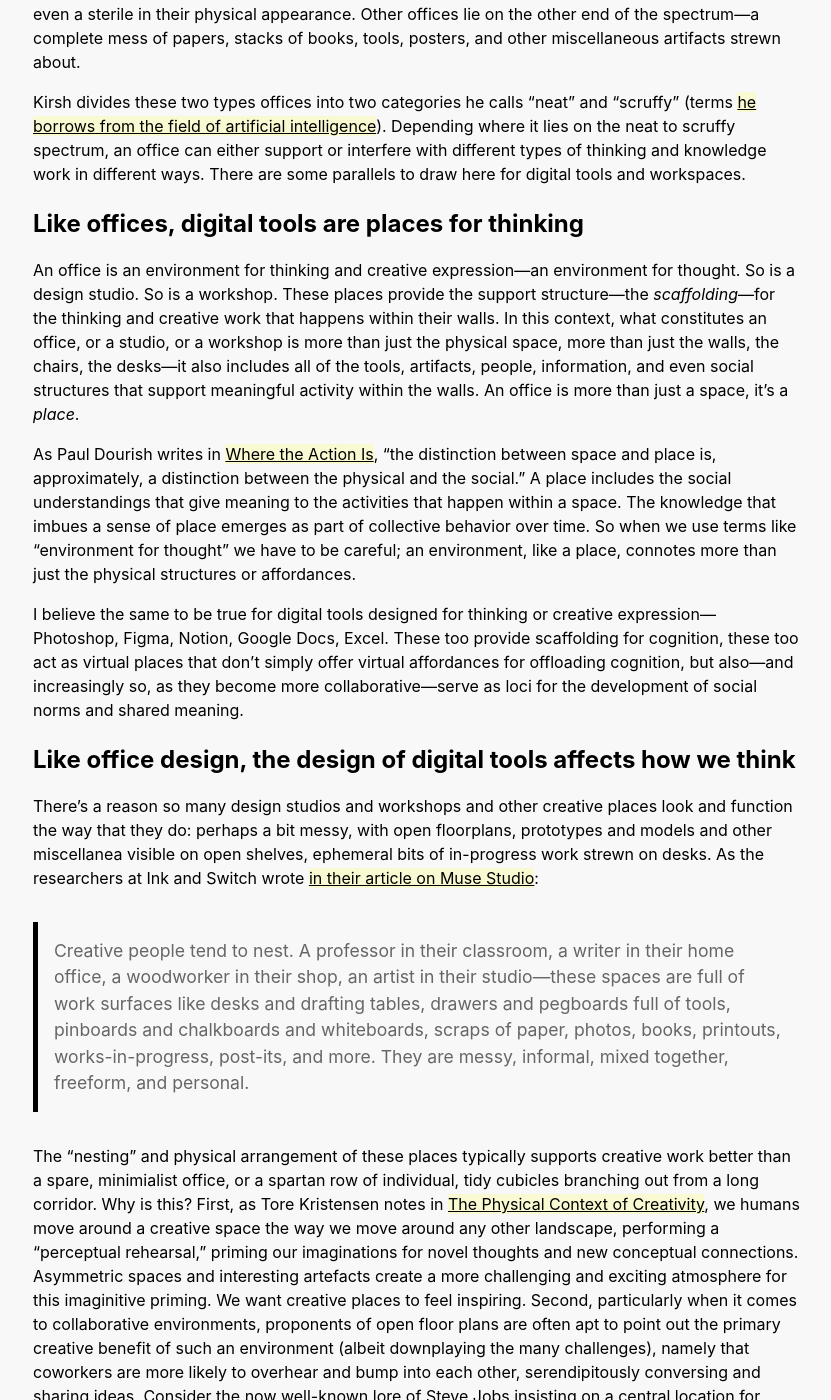
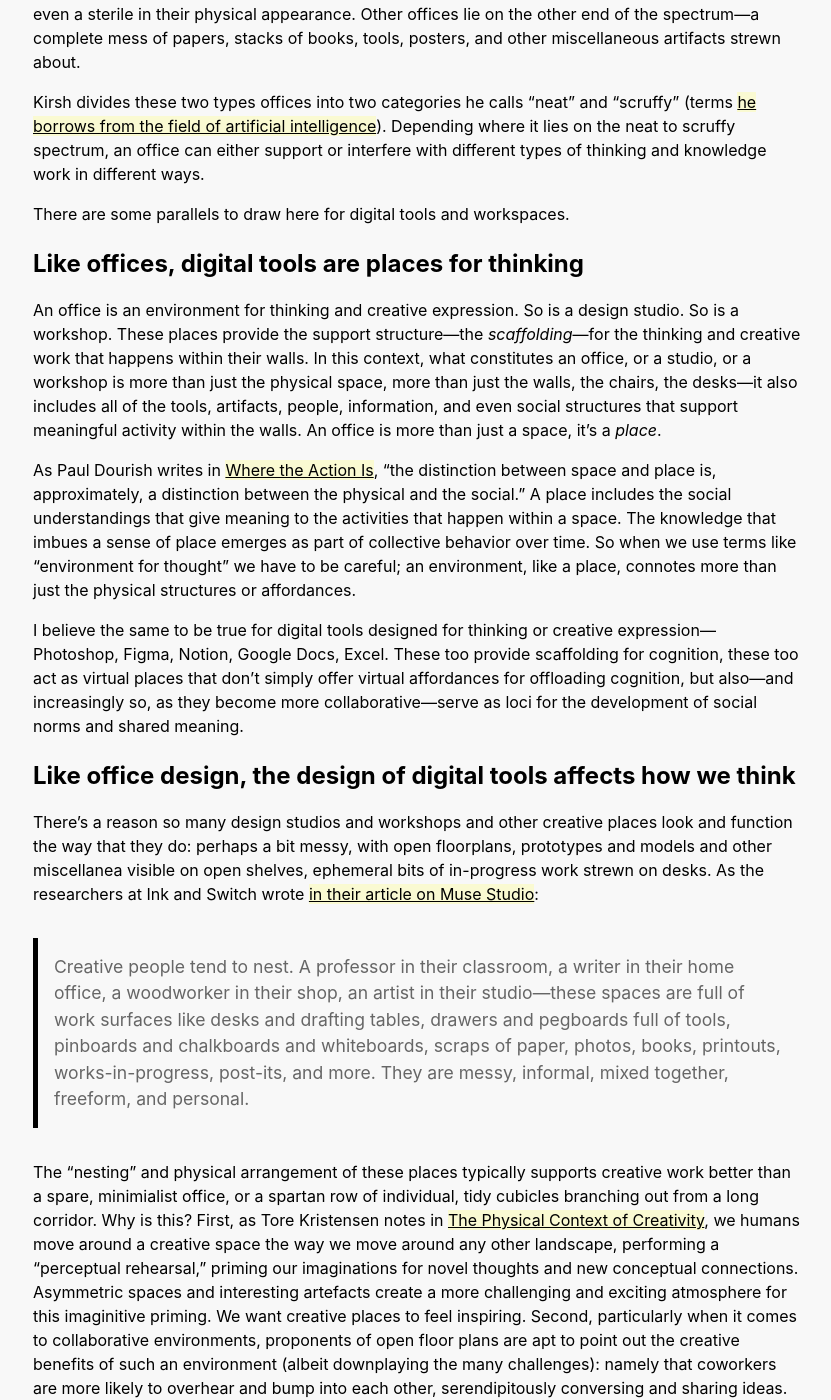
Before and after one commit to svoisen/situated.blog, a Jekyll site: the page built from _posts/2021-04-16-designing-neat-and-scruffy.md, in a window 1280 px wide and 1400 px high, scrolled down 1286 px. Shown: the whole window, without its empty margins (223-1054 px from the left). Built offline with Jekyll 4.4.1, drawn with Linux system fonts in a browser that asks for light colours; some of the changed text lies outside the part shown.

Commit message:
Further neat vs scruffy edits

```diff
--- a/_posts/2021-04-16-designing-neat-and-scruffy.md
+++ b/_posts/2021-04-16-designing-neat-and-scruffy.md
@@ -18,11 +18,13 @@
 
 Offices, as a complex ecology of work, often shared amongst many people working together towards common goals, are a rich evironment for the study of distributed cognition because the artifacts of thinking are everywhere: on whiteboards, papers, inboxes, post-its, posters, computer screens, even the arrangement of the physical space itself. But the placement, structure, and organization of these artifacts varies greatly from office to office. Depending on the predisposition of the occupants and the nature of the work performed therein, some offices tend to be well-organized, neat, tidy, perhaps even a sterile in their physical appearance. Other offices lie on the other end of the spectrum—a complete mess of papers, stacks of books, tools, posters, and other miscellaneous artifacts strewn about.
 
-Kirsh divides these two types offices into two categories he calls "neat" and "scruffy" (terms [he borrows from the field of artificial intelligence](https://en.wikipedia.org/wiki/Neats_and_scruffies)). Depending where it lies on the neat to scruffy spectrum, an office can either support or interfere with different types of thinking and knowledge work in different ways. There are some parallels to draw here for digital tools and workspaces.
+Kirsh divides these two types offices into two categories he calls "neat" and "scruffy" (terms [he borrows from the field of artificial intelligence](https://en.wikipedia.org/wiki/Neats_and_scruffies)). Depending where it lies on the neat to scruffy spectrum, an office can either support or interfere with different types of thinking and knowledge work in different ways.
+
+There are some parallels to draw here for digital tools and workspaces.
 
 ## Like offices, digital tools are places for thinking
 
-An office is an environment for thinking and creative expression—an environment for thought. So is a design studio. So is a workshop. These places provide the support structure—the _scaffolding_—for the thinking and creative work that happens within their walls. In this context, what constitutes an office, or a studio, or a workshop is more than just the physical space, more than just the walls, the chairs, the desks—it also includes all of the tools, artifacts, people, information, and even social structures that support meaningful activity within the walls. An office is more than just a space, it's a _place_.
+An office is an environment for thinking and creative expression. So is a design studio. So is a workshop. These places provide the support structure—the _scaffolding_—for the thinking and creative work that happens within their walls. In this context, what constitutes an office, or a studio, or a workshop is more than just the physical space, more than just the walls, the chairs, the desks—it also includes all of the tools, artifacts, people, information, and even social structures that support meaningful activity within the walls. An office is more than just a space, it's a _place_.
 
 As Paul Dourish writes in [Where the Action Is](https://mitpress.mit.edu/books/where-action), "the distinction between space and place is, approximately, a distinction between the physical and the social." A place includes the social understandings that give meaning to the activities that happen within a space. The knowledge that imbues a sense of place emerges as part of collective behavior over time. So when we use terms like "environment for thought" we have to be careful; an environment, like a place, connotes more than just the physical structures or affordances.
 
@@ -34,10 +36,9 @@
 
 > Creative people tend to nest. A professor in their classroom, a writer in their home office, a woodworker in their shop, an artist in their studio—these spaces are full of work surfaces like desks and drafting tables, drawers and pegboards full of tools, pinboards and chalkboards and whiteboards, scraps of paper, photos, books, printouts, works-in-progress, post-its, and more. They are messy, informal, mixed together, freeform, and personal.
 
-The "nesting" and physical arrangement of these places typically supports creative work better than a spare, minimialist office, or a spartan row of individual, tidy cubicles branching out from a long corridor. Why is this? First, as Tore Kristensen notes in [The Physical Context of Creativity](https://onlinelibrary.wiley.com/doi/abs/10.1111/j.0963-1690.2004.00297.x), we humans move around a creative space the way we move around any other landscape, performing a "perceptual rehearsal," priming our imaginations for novel thoughts and new conceptual connections. Asymmetric spaces and interesting artefacts create a more challenging and exciting atmosphere for this imaginitive priming. We want creative places to feel inspiring. Second, particularly when it comes to collaborative environments, proponents of open floor plans are often apt to point out the primary creative benefit of such an environment (albeit downplaying the many challenges), namely that coworkers are more likely to overhear and bump into each other, serendipitously conversing and sharing ideas. Consider the now well-known lore of Steve Jobs insisting on a central location for Pixar's cafeteria and bathrooms, a prime example of using architecture to shape culture and group cognition.
+The "nesting" and physical arrangement of these places typically supports creative work better than a spare, minimialist office, or a spartan row of individual, tidy cubicles branching out from a long corridor. Why is this? First, as Tore Kristensen notes in [The Physical Context of Creativity](https://onlinelibrary.wiley.com/doi/abs/10.1111/j.0963-1690.2004.00297.x), we humans move around a creative space the way we move around any other landscape, performing a "perceptual rehearsal," priming our imaginations for novel thoughts and new conceptual connections. Asymmetric spaces and interesting artefacts create a more challenging and exciting atmosphere for this imaginitive priming. We want creative places to feel inspiring. Second, particularly when it comes to collaborative environments, proponents of open floor plans are apt to point out the creative benefits of such an environment (albeit downplaying the many challenges): namely that coworkers are more likely to overhear and bump into each other, serendipitously conversing and sharing ideas. Consider the now well-known lore of Steve Jobs insisting on a central location for Pixar's cafeteria and bathrooms, the quintessential example of using architecture to shape culture and group cognition.
 
 As places for knowledge work, digital workspaces also shape how we think. Poorly designed tools add cognitive overhead that may detract from the task at hand, impairing a user's ability to get in the "flow" and think deeply about a problem. Well-designed tools may more readily support a flow state, but the fidelity at which they allow a user to operate may be too high or too low for the task at hand. The tool may feel too constraining, or it may not support the right type of representations for the problem, leading users towards down the wrong path. The tool may allow for collaboration with others, but the communications mechanisms it supports might not be rich enough, or they might be too high-bandwidth, too overwhelming.
-
 
 ## Digital tools tend to be neat
 
```
